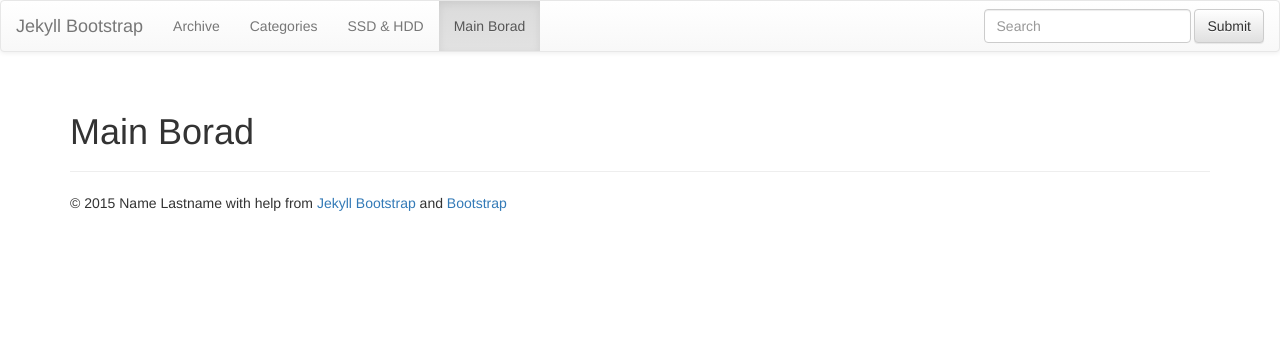
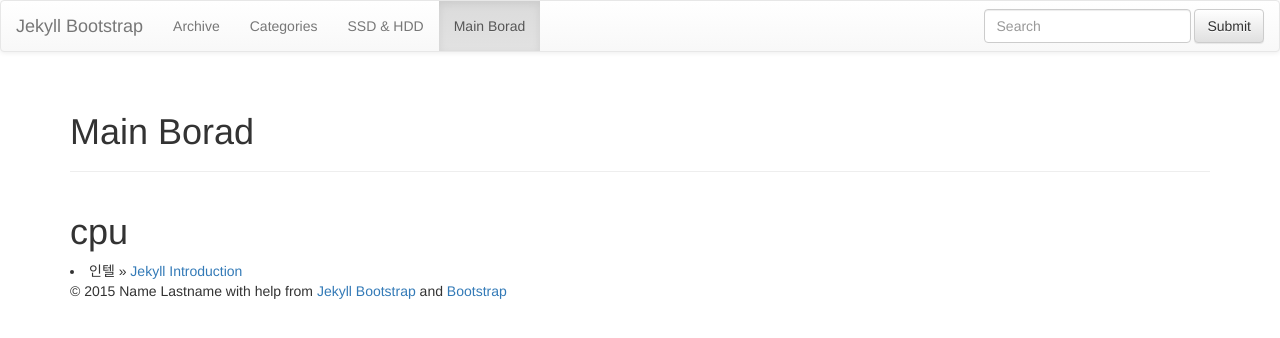
Before and after one commit to kutchoiwjun92/kutchoiwjun92.github.com, a Jekyll site: the page built from tags.html, in a window 1280 px wide. Shown: the top 338 px of the page. Built offline with Jekyll 4.4.1, drawn with Linux system fonts in a browser that asks for light colours; nearby versions of some CDN libraries; library files that are not in the unit come from our copies.

Commit message:
Update tags.html

```diff
--- a/tags.html
+++ b/tags.html
@@ -4,3 +4,6 @@ title: Main Borad
 header: Posts By Tag
 group: navigation
 ---
+<h1> cpu </h1>
+
+<li><span> 인텔 </span> &raquo; <a href="/lessons/2011/12/29/jekyll-introduction">Jekyll Introduction</a></li>
```
